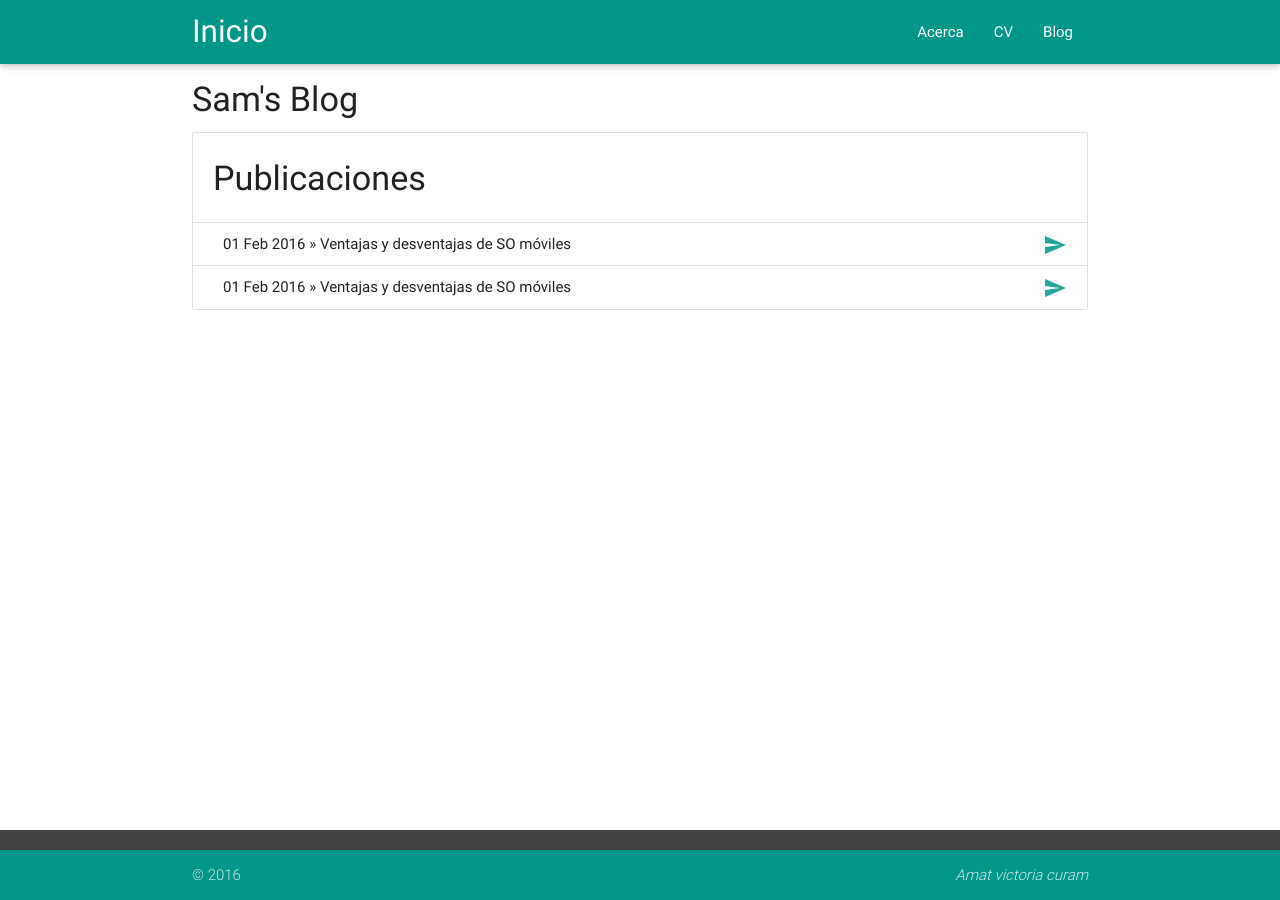
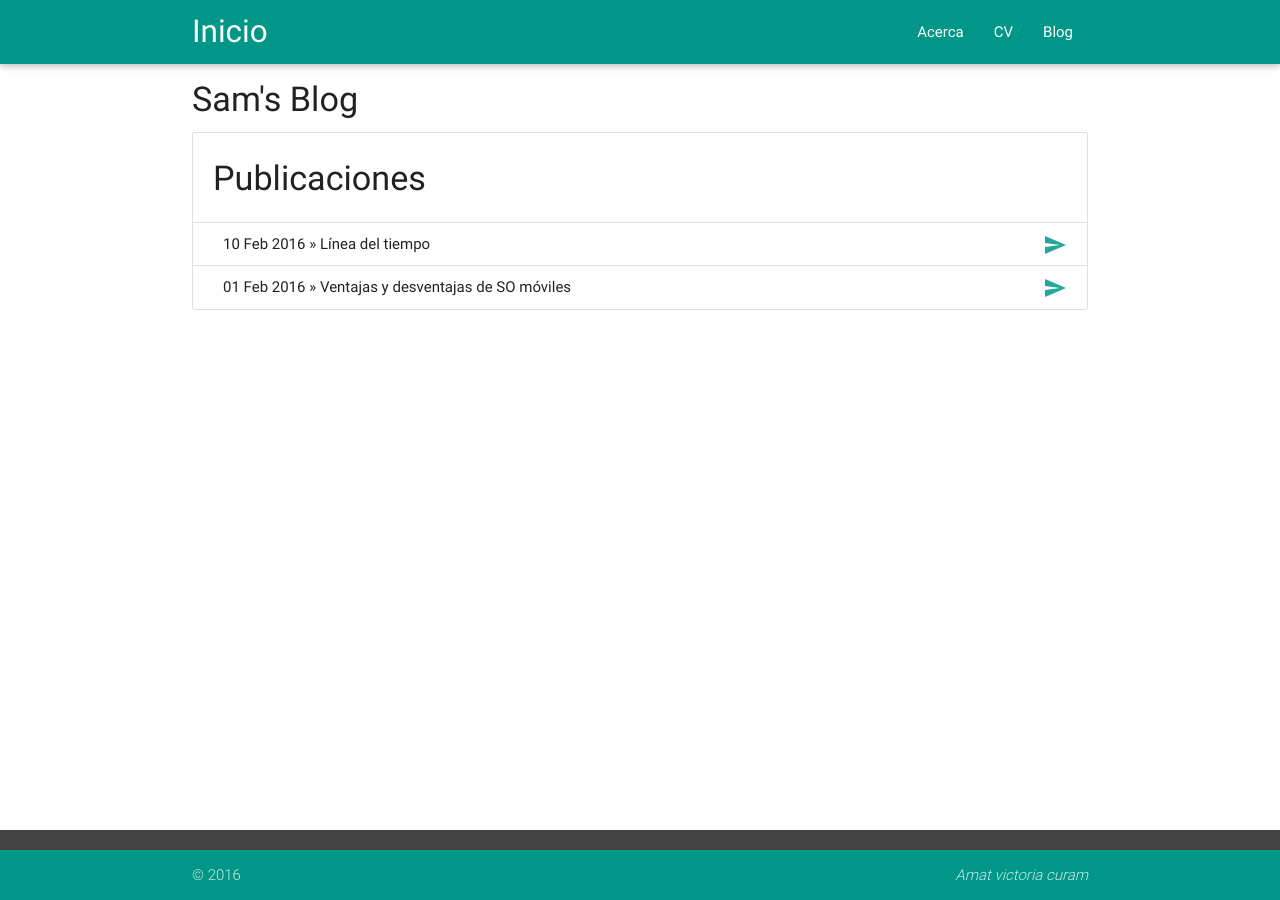
Before and after one commit to const3/const3.github.io, a Jekyll site: the page built from blog.html, in a window 1280 px wide. Built offline with Jekyll 4.4.1, drawn with Linux system fonts in a browser that asks for light colours; nearby versions of some CDN libraries.

Commit message:
Update 2016-02-10-timeline-som.md

```diff
--- a/_posts/2016-02-10-timeline-som.md
+++ b/_posts/2016-02-10-timeline-som.md
@@ -1,8 +1,8 @@
 ---
 layout: post
-title: "Ventajas y desventajas de SO móviles"
-date: 2016-02-01
+title: "Línea del tiempo"
+date: 2016-02-10
 author: Sam Mtz
 ---
-<p class="flow-text">Antes que nada los datos presentados a continuación fueron obtenidos de diferentes sitios web. </p>
+<p class="flow-text">Breve línea del tiempo de los sistemas operativos para móviles. </p>
 <iframe src='//cdn.knightlab.com/libs/timeline3/latest/embed/index.html?source=17Bhea0CPVIx7hiIRh3CVyjAUlIU2r728QuLhoFp4Hs8&font=Default&lang=en&initial_zoom=2&height=650' width='100%' height='650' frameborder='0'></iframe>
```
